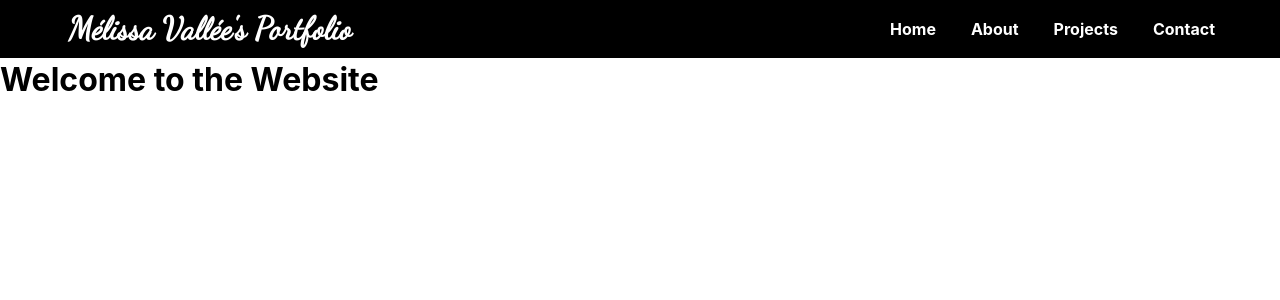
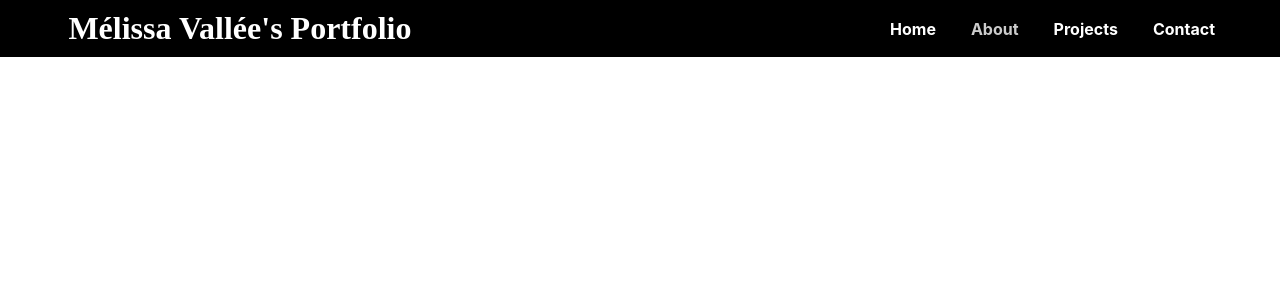
Before and after one commit to MelValesca/portfolio-webpage, a React (Create React App) app: page /about in a window 1280 px wide. Shown: the top 300 px of the page. Built offline with nearby package versions, Linux system fonts and the light colour scheme.

Commit message:
update routes to react-router-dom

```diff
--- a/package.json
+++ b/package.json
@@ -7,6 +7,7 @@
     "cra-template": "1.2.0",
     "react": "^18.0.0",
     "react-dom": "^18.0.0",
+    "react-router-dom": "^7.1.1",
     "react-scripts": "5.0.1",
     "web-vitals": "^4.2.4"
   },
--- a/src/App.jsx
+++ b/src/App.jsx
@@ -1,16 +1,23 @@
 import React from 'react';
+import { BrowserRouter as Router, Route, Routes } from 'react-router-dom';
 import Menu from './components/Menu';
-import '@fontsource/dancing-script';
+import Home from './pages/Home';
+import About from './pages/About';
+import Projects from './pages/Projects';
+import Contact from './pages/Contact';
 
-function App() {
+const App = () => {
   return (
-    <div>
+    <Router>
       <Menu />
-      <main style={{ marginTop: '60px' }}>
-        <h1>Welcome to the Website</h1>
-      </main>
-    </div>
+      <Routes>
+        <Route path="/" element={<Home />} />
+        <Route path="/about" element={<About />} />
+        <Route path="/projects" element={<Projects />} />
+        <Route path="/contact" element={<Contact />} />
+      </Routes>
+    </Router>
   );
-}
+};
 
 export default App;
--- a/src/components/Menu.jsx
+++ b/src/components/Menu.jsx
@@ -1,4 +1,5 @@
 import React, { useState } from 'react';
+import { NavLink } from 'react-router-dom';
 import '../styles/Menu.css';
 
 const Menu = () => {
@@ -19,10 +20,34 @@ const Menu = () => {
         ☰
       </button>
       <nav className={`linkBox ${isMenuOpen ? 'open' : ''}`}>
-        <a className="menuLink" href="#home" onClick={closeMenu}>Home</a>
-        <a className="menuLink" href="#about" onClick={closeMenu}>About</a>
-        <a className="menuLink" href="#services" onClick={closeMenu}>Projects</a>
-        <a className="menuLink" href="#contact" onClick={closeMenu}>Contact</a>
+        <NavLink
+          className={({ isActive }) => (isActive ? 'menuLink active' : 'menuLink')}
+          to="/"
+          onClick={closeMenu}
+        >
+          Home
+        </NavLink>
+        <NavLink
+          className={({ isActive }) => (isActive ? 'menuLink active' : 'menuLink')}
+          to="/about"
+          onClick={closeMenu}
+        >
+          About
+        </NavLink>
+        <NavLink
+          className={({ isActive }) => (isActive ? 'menuLink active' : 'menuLink')}
+          to="/projects"
+          onClick={closeMenu}
+        >
+          Projects
+        </NavLink>
+        <NavLink
+          className={({ isActive }) => (isActive ? 'menuLink active' : 'menuLink')}
+          to="/contact"
+          onClick={closeMenu}
+        >
+          Contact
+        </NavLink>
       </nav>
     </header>
   );
--- /dev/null
+++ b/src/pages/About.jsx
@@ -0,0 +1,10 @@
+import React from 'react';
+
+const About = () => {
+
+    return (
+        <h1>test</h1>
+    )
+};
+
+export default About;
--- /dev/null
+++ b/src/pages/Contact.jsx
@@ -0,0 +1,10 @@
+import React from 'react';
+
+const Contact = () => {
+
+    return (
+        <h1>test</h1>
+    )
+};
+
+export default Contact;
--- /dev/null
+++ b/src/pages/Home.jsx
@@ -0,0 +1,10 @@
+import React from 'react';
+
+const Home = () => {
+
+    return (
+        <h1>test</h1>
+    )
+};
+
+export default Home;
--- /dev/null
+++ b/src/pages/Projects.jsx
@@ -0,0 +1,10 @@
+import React from 'react';
+
+const Projects = () => {
+
+    return (
+        <h1>test</h1>
+    )
+};
+
+export default Projects;
--- a/src/styles/Menu.css
+++ b/src/styles/Menu.css
@@ -44,6 +44,21 @@
     padding-right:35px;
   }
 
+  .menuLink.active {
+    color: #ccc;
+    font-weight: bold;
+  }
+
+  .menuLink.active:hover {
+    cursor: default;
+  }
+
+  .menuLink.active::after {
+    color: #ccc;
+    content:"";
+  }
+
+
   .menuLink:hover {
     color: #ccc;
   }
@@ -64,12 +79,15 @@
     transform: translateX(-18px);
   }
 
-  @media (max-width: 728px) {
+  @media (max-width: 770px) {
 
     .menuToggle {
       display: block;
       padding-right:40px;
     }
+    .menuToggle:hover {
+        color: #ccc;
+      }
 
     .linkBox {
       display: none;
```
Also changed, not shown: 1 other file (tests, documents, lock files or other folders).
